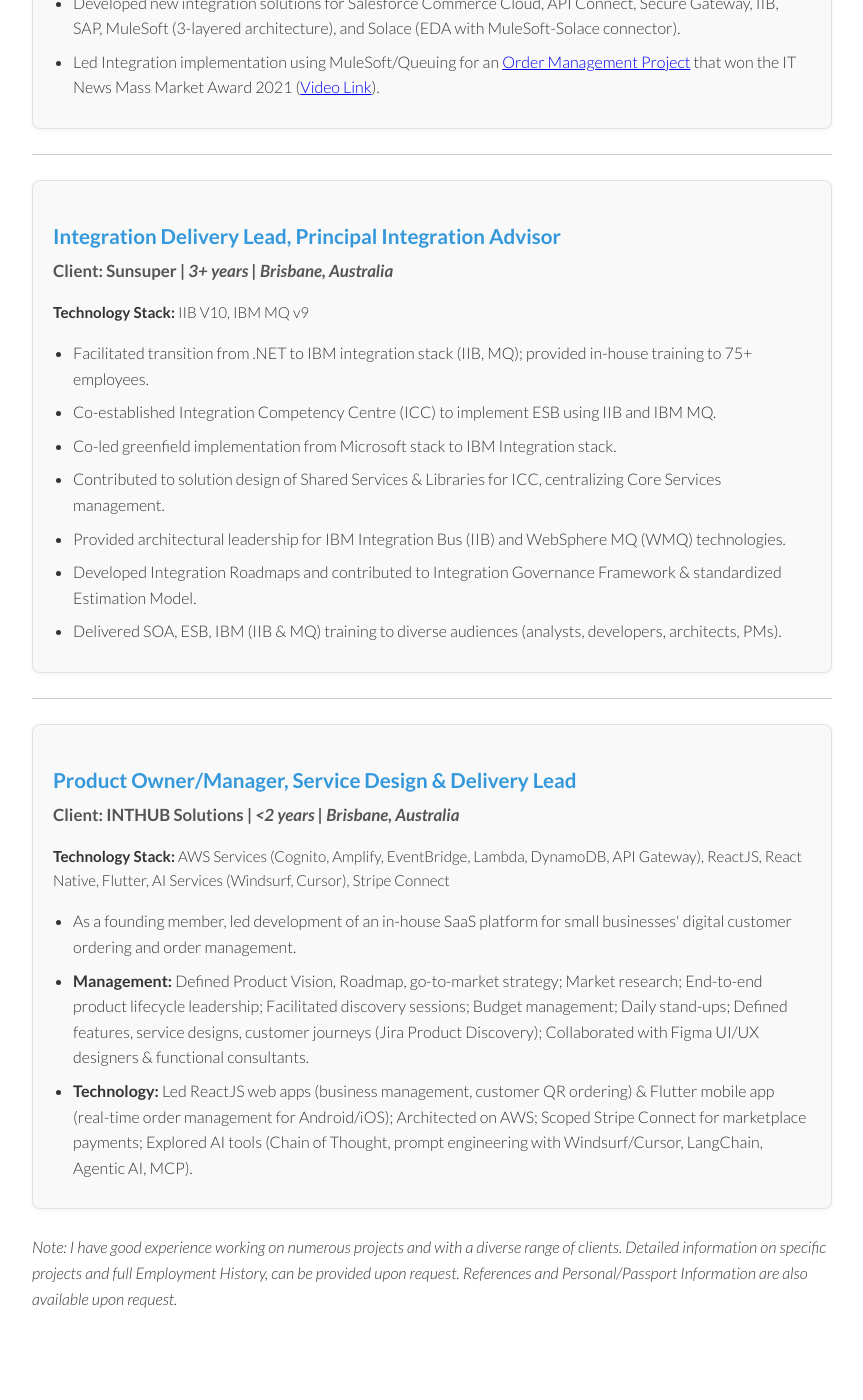
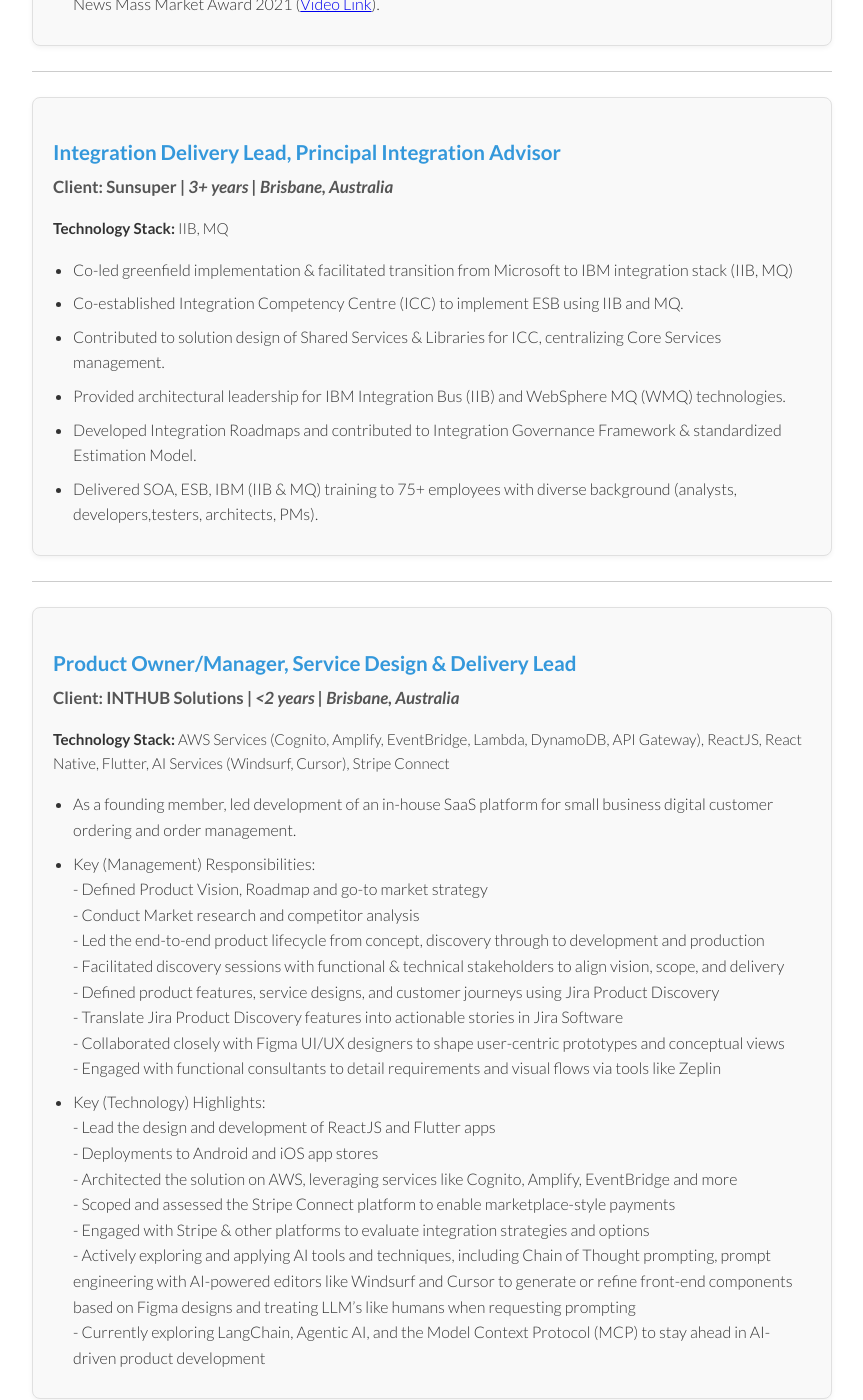
Before and after one commit to sid-inthub/sid-inthub.github.io, a Jekyll site: the page built from index.md, in a window 1280 px wide and 1400 px high, scrolled down 4738 px. Shown: the whole window, without its empty margins (208-1071 px from the left). Built offline with Jekyll 4.4.1, drawn with Linux system fonts in a browser that asks for light colours; some of the changed text lies outside the part shown.

Commit message:
my changes

```diff
--- a/index.md
+++ b/index.md
@@ -35,7 +35,7 @@
       <div class="projects-grid">
         <div class="project-card">
           <div class="project-content">
-            <h3 class="project-title">Online Ordering SaaS Platform</h3>
+            <h3 class="project-title">Digital Ordering SaaS Platform</h3>
             <p class="project-role">Roles: Product Owner/Manager, Delivery & Service Design Lead<br></p>
             <p class="project-client">Client: INTHUB Solutions<br/><em>1+ years | Brisbane, Australia</em></p>
             <p class="project-description">As a founding member, led the development of an in-house SaaS platform designed to empower restaurant-style and similar small businesses with a fully digital customer ordering and order management experience.</p>
@@ -247,6 +247,10 @@
           <h3 class="certification-name">Certified: WTX Developer - V8.2</h3>
           <p class="certification-issuer">IBM</p>
         </div>
+        <div class="certification-card">
+          <h3 class="certification-name">Course: Automation Pro I, II</h3>
+          <p class="certification-issuer">Workato</p>
+        </div>
       </div>
     </section>
 
@@ -258,14 +262,14 @@
             <span class="role">Service Design & Delivery Lead, Integration Solution Architect</span>
             <span class="company-details">Client: Super Retail Group (SRG) | <em>5+ years | Brisbane, Australia</em></span>
           </h3>
-          <p class="experience-tech"><strong>Technology Stack:</strong> IIB V10, IBM API Connect, IBM MQ v9, IBM Secure Gateway, MuleSoft, Solace, GoAnywhere MFT, Salesforce Commerce Cloud, SAP</p>
+          <p class="experience-tech"><strong>Technology Stack:</strong> IIB, IBM API Connect, MQ, IBM Secure Gateway, MuleSoft, Solace, GoAnywhere, Salesforce, SAP</p>
           <ul class="experience-points">
-          <li>Contributed to high-impact projects: new web platform, Order Management, Customer/Loyalty programs, EDA platform (Solace) selection & implementation.</li>
+          <li>Contributed to high-impact projects: new web platform, Order Management, Customer/Loyalty programs, EDA platform Evaluation and Implementation (Solace).</li>
           <li>Co-led migration from IBM stack (API Connect, IIB, MQ) to MuleSoft, Anypoint MQ, GoAnywhere MFT, and Solace.</li>
           <li>Collaborated with Business/Technology stakeholders for process documentation, technical oversight, troubleshooting, vendor product integration, and innovation.</li>
           <li>Created Integration & Solution architecture artifacts, led discovery & design sessions, communicated technology vision.</li>
           <li>Applied Event-Driven Architecture (EDA) principles, mapping data flows, identifying Systems of Record (SOR) and Sources of Truth (SOT).</li>
-          <li>Developed new integration solutions for Salesforce Commerce Cloud, API Connect, Secure Gateway, IIB, SAP, MuleSoft (3-layered architecture), and Solace (EDA with MuleSoft-Solace connector).</li>
+         <!-- <li>Developed new integration solutions for Salesforce Commerce Cloud, API Connect, Secure Gateway, IIB, SAP, MuleSoft (3-layered architecture), and Solace (EDA with MuleSoft-Solace connector).</li> -->
           <li>
             Led Integration implementation using MuleSoft/Queuing for an
             <a href="https://www.itnews.com.au/news/meet-the-mass-market-finalists-in-the-2021-itnews-benchmark-awards-560540" target="_blank">Order Management Project</a>
@@ -282,15 +286,14 @@
             <span class="role">Integration Delivery Lead, Principal Integration Advisor</span>
             <span class="company-details">Client: Sunsuper | <em>3+ years | Brisbane, Australia</em></span>
           </h3>
-          <p class="experience-tech"><strong>Technology Stack:</strong> IIB V10, IBM MQ v9</p>
+          <p class="experience-tech"><strong>Technology Stack:</strong> IIB, MQ</p>
           <ul class="experience-points">
-          <li>Facilitated transition from .NET to IBM integration stack (IIB, MQ); provided in-house training to 75+ employees.</li>
-          <li>Co-established Integration Competency Centre (ICC) to implement ESB using IIB and IBM MQ.</li>
-          <li>Co-led greenfield implementation from Microsoft stack to IBM Integration stack.</li>
+          <li>Co-led greenfield implementation & facilitated transition from Microsoft to IBM integration stack (IIB, MQ)</li>
+          <li>Co-established Integration Competency Centre (ICC) to implement ESB using IIB and MQ.</li>
           <li>Contributed to solution design of Shared Services & Libraries for ICC, centralizing Core Services management.</li>
           <li>Provided architectural leadership for IBM Integration Bus (IIB) and WebSphere MQ (WMQ) technologies.</li>
           <li>Developed Integration Roadmaps and contributed to Integration Governance Framework & standardized Estimation Model.</li>
-          <li>Delivered SOA, ESB, IBM (IIB & MQ) training to diverse audiences (analysts, developers, architects, PMs).</li>
+          <li>Delivered SOA, ESB, IBM (IIB & MQ) training to 75+ employees with diverse background (analysts, developers,testers, architects, PMs).</li>
         </ul>
         </div>
 
@@ -303,9 +306,27 @@
           </h3>
           <p class="experience-tech"><strong>Technology Stack:</strong> AWS Services (Cognito, Amplify, EventBridge, Lambda, DynamoDB, API Gateway), ReactJS, React Native, Flutter, AI Services (Windsurf, Cursor), Stripe Connect</p>
           <ul class="experience-points">
-          <li>As a founding member, led development of an in-house SaaS platform for small businesses' digital customer ordering and order management.</li>
-          <li><strong>Management:</strong> Defined Product Vision, Roadmap, go-to-market strategy; Market research; End-to-end product lifecycle leadership; Facilitated discovery sessions; Budget management; Daily stand-ups; Defined features, service designs, customer journeys (Jira Product Discovery); Collaborated with Figma UI/UX designers & functional consultants.</li>
-          <li><strong>Technology:</strong> Led ReactJS web apps (business management, customer QR ordering) & Flutter mobile app (real-time order management for Android/iOS); Architected on AWS; Scoped Stripe Connect for marketplace payments; Explored AI tools (Chain of Thought, prompt engineering with Windsurf/Cursor, LangChain, Agentic AI, MCP).</li>
+          <li>As a founding member, led development of an in-house SaaS platform for small business digital customer ordering and order management.</li>
+          <!-- <li><strong>Key (Management) Responsibilities:</strong></li> -->
+          <li>Key (Management) Responsibilities:<br/>
+          -	Defined Product Vision, Roadmap and go-to market strategy<br/>
+          - Conduct Market research and competitor analysis<br/>
+          -	Led the end-to-end product lifecycle from concept, discovery through to development and production<br/>
+          -	Facilitated discovery sessions with functional & technical stakeholders to align vision, scope, and delivery<br/>
+          -	Defined product features, service designs, and customer journeys using Jira Product Discovery<br/>
+          - Translate Jira Product Discovery features into actionable stories in Jira Software<br/>
+          -	Collaborated closely with Figma UI/UX designers to shape user-centric prototypes and conceptual views<br/>
+          -	Engaged with functional consultants to detail requirements and visual flows via tools like Zeplin
+          </li>
+          <li>Key (Technology) Highlights:<br/>
+          - Lead the design and development of ReactJS and Flutter apps<br>
+          - Deployments to Android and iOS app stores<br>
+          -	Architected the solution on AWS, leveraging services like Cognito, Amplify, EventBridge and more<br/>
+          -	Scoped and assessed the Stripe Connect platform to enable marketplace-style payments<br/>
+          - Engaged with Stripe & other platforms to evaluate integration strategies and options<br/>
+          -	Actively exploring and applying AI tools and techniques, including Chain of Thought prompting, prompt engineering with AI-powered editors like Windsurf and Cursor to generate or refine front-end components based on Figma designs and treating LLM’s like humans when requesting prompting<br/>
+          -	Currently exploring LangChain, Agentic AI, and the Model Context Protocol (MCP) to stay ahead in AI-driven product development
+          </li>
           </ul>
         </div>
         <p><em>Note: I have good experience working on numerous projects and with a diverse range of clients. Detailed information on specific projects and full Employment History, can be provided upon request.
```
